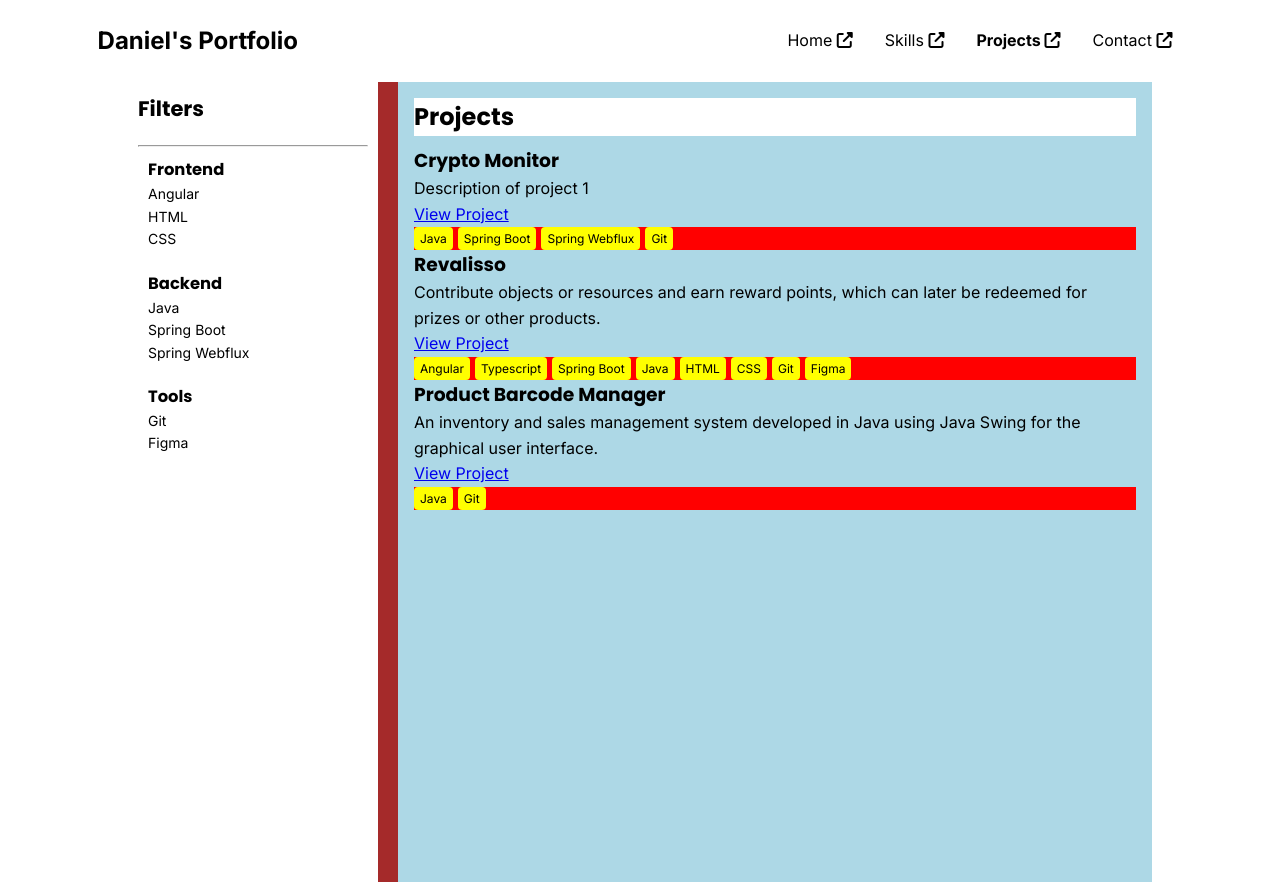
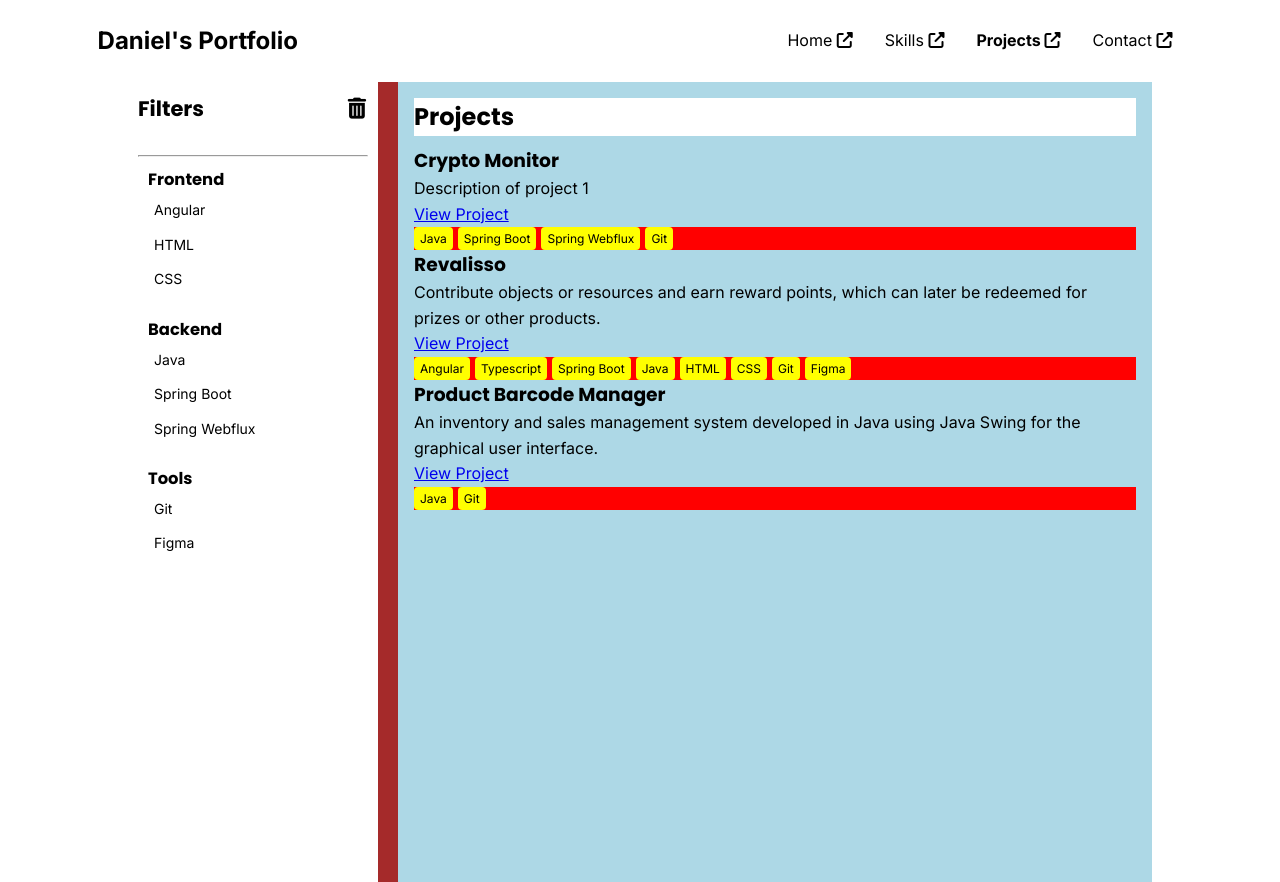
Before and after one commit to Daniee19/Portfolio, an Angular app: page /projects in a window 1280 px wide. Built offline with nearby package versions, Linux system fonts and the light colour scheme.

Commit message:
feat(projects): agregar funcionalidad al boton trash para quitar los filtros seleccionados

```diff
--- a/src/app/features/projects/projects.component.css
+++ b/src/app/features/projects/projects.component.css
@@ -25,7 +25,7 @@
     background-color: lightblue;
     width: 100%;
     padding: 1rem;
-    height:100vh;
+    height: 100vh;
     overflow-y: auto;
 }
 
@@ -44,6 +44,12 @@
     width: fit-content
 }
 
+.item-seleccionado:hover {
+    background-color: green;
+    color: white;
+    cursor: pointer;
+}
+
 .filtros-disponibles {
     background-color: white;
     padding: 10px;
@@ -51,11 +57,32 @@
 
 .filtros-section {
     display: none;
-    height:100vh;
+    height: 100vh;
+}
+.filter-item{
+    padding: 6px;
+    cursor: pointer;
+}
+.filtros-section.active {
+    display: block;
 }
 
-.filtros-section.active {
-    display: block;
+.filtros-header {
+    display: flex;
+    justify-content: space-between;
+    align-items: center;
+    margin-bottom: 10px;
+}
+
+.filtros-header .icons-header i {
+    margin-left: 12px;
+    cursor: pointer;
+}
+
+.icons-header {
+    display: flex;
+    align-items: center;
+    padding: 0px 2px;
 }
 
 .projects-intro {
@@ -67,13 +94,13 @@
 }
 
 /**/
-.project-technologies{
+.project-technologies {
     background-color: red;
     display: flex;
     gap: 5px;
 }
 
-.tech-badge{
+.tech-badge {
     background-color: yellow;
     padding: 2px 6px;
     border-radius: 4px;
@@ -98,6 +125,10 @@
     .arrow-icon {
         display: none;
     }
+
+    .x-icon {
+        display: none;
+    }
 }
 
 @media (min-width: 1024px) {
--- a/src/app/features/projects/projects.component.html
+++ b/src/app/features/projects/projects.component.html
@@ -1,8 +1,13 @@
 <div class="projects-container">
 
     <section class="filtros-section" [class.active]="defecto === true">
-        <h2>Filters</h2>
-
+        <div class="filtros-header">
+            <h2>Filters</h2>
+            <div class="icons-header">
+                <i class="fa-solid fa-trash-can fa-xl" (click)="deleteAllFilters()"></i>
+                <i class="fa-solid fa-x fa-xl" (click)="setBurger()" class="x-icon"></i>
+            </div>
+        </div>
         <div class="filtros-seleccionados" id="filtros_seleccionados">
             <div class="item-seleccionado" *ngFor="let filter of selectedTechnologies"
                 (click)="unSelectedFilter(filter)">
--- a/src/app/features/projects/projects.component.ts
+++ b/src/app/features/projects/projects.component.ts
@@ -20,7 +20,9 @@ interface Skill {
 
 
 export class ProjectsComponent {
-
+  constructor() {
+    console.log('🆕 componente creado');
+  }
   defecto = true;
 
   setBurger() {
@@ -29,23 +31,37 @@ export class ProjectsComponent {
 
   /*INICIALIZACIÓN */
   selectedTechnologies: Skill[] = [];
-  constructor() {
-    console.log('🆕 componente creado');
-  }
-  //ORIGINAL
+
+  //*PROJECTS ORIGINAL DATA (para no perder la info)
   allProjects = PROJECTS.allProjects;
+  //* Unir todas las tecnologías de todos los proyectos en un solo array
   allNombresTecnologias = this.allProjects.flatMap(project => project.tecnologias);
 
-  //Copia inicial de SKILLS
+  //*Copia inicial de SKILLS
+  //!Comparar con las tecnologías usadas en los proyectos y filtrar solo las que se usan en los proyectos
+  //? Filters permitirá manejar tanto la sección de abajo de filtros disponibles como la de filtros seleccionados
+  //? Inicialmente, todos los filtros están disponibles, por lo que se copian todos los skills que coinciden con las tecnologías usadas en los proyectos
+  //* Filters primero tiene todas las tecnologías disponibles, y a medida que se seleccionan, se van quitando de aquí y se agregan a selectedTechnologies
   filters = {
-    frontend: [...SKILLS.frontend.filter(comparando => this.allNombresTecnologias.includes(comparando.name))],
-    backend: [...SKILLS.backend.filter(comparando => this.allNombresTecnologias.includes(comparando.name))],
-    tools: [...SKILLS.tools.filter(comparando => this.allNombresTecnologias.includes(comparando.name))]
+    frontend: [...SKILLS.frontend.filter(s => this.allNombresTecnologias.includes(s.name))],
+    backend: [...SKILLS.backend.filter(s => this.allNombresTecnologias.includes(s.name))],
+    tools: [...SKILLS.tools.filter(s => this.allNombresTecnologias.includes(s.name))]
   };
 
   //LO QUE SE MUESTRA EN PANTALLA
-  //Copia de todos los proyectos
+  //? Copia de todos los proyectos
   projects = [...this.allProjects];
+
+  deleteAllFilters() {
+    //Se resetean los filtros a su estado inicial
+    this.filters = {
+      frontend: [...SKILLS.frontend.filter(s => this.allNombresTecnologias.includes(s.name))],
+      backend: [...SKILLS.backend.filter(s => this.allNombresTecnologias.includes(s.name))],
+      tools: [...SKILLS.tools.filter(s => this.allNombresTecnologias.includes(s.name))]
+    };
+    this.selectedTechnologies = [];
+    this.applyFilters();
+  }
 
   applyFilters() {
     //Si no hay filtros seleccionados, mostrar todos los proyectos
```
